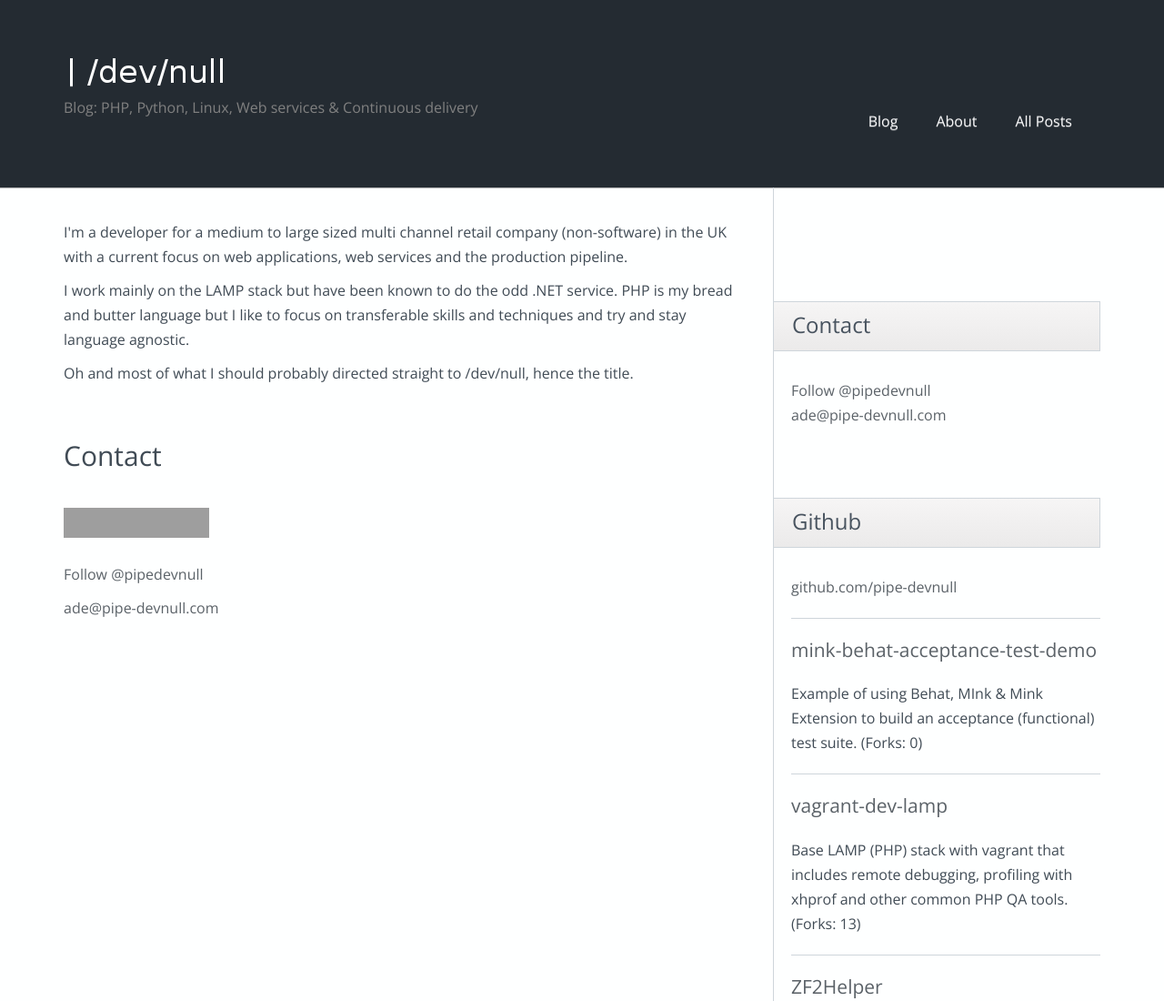
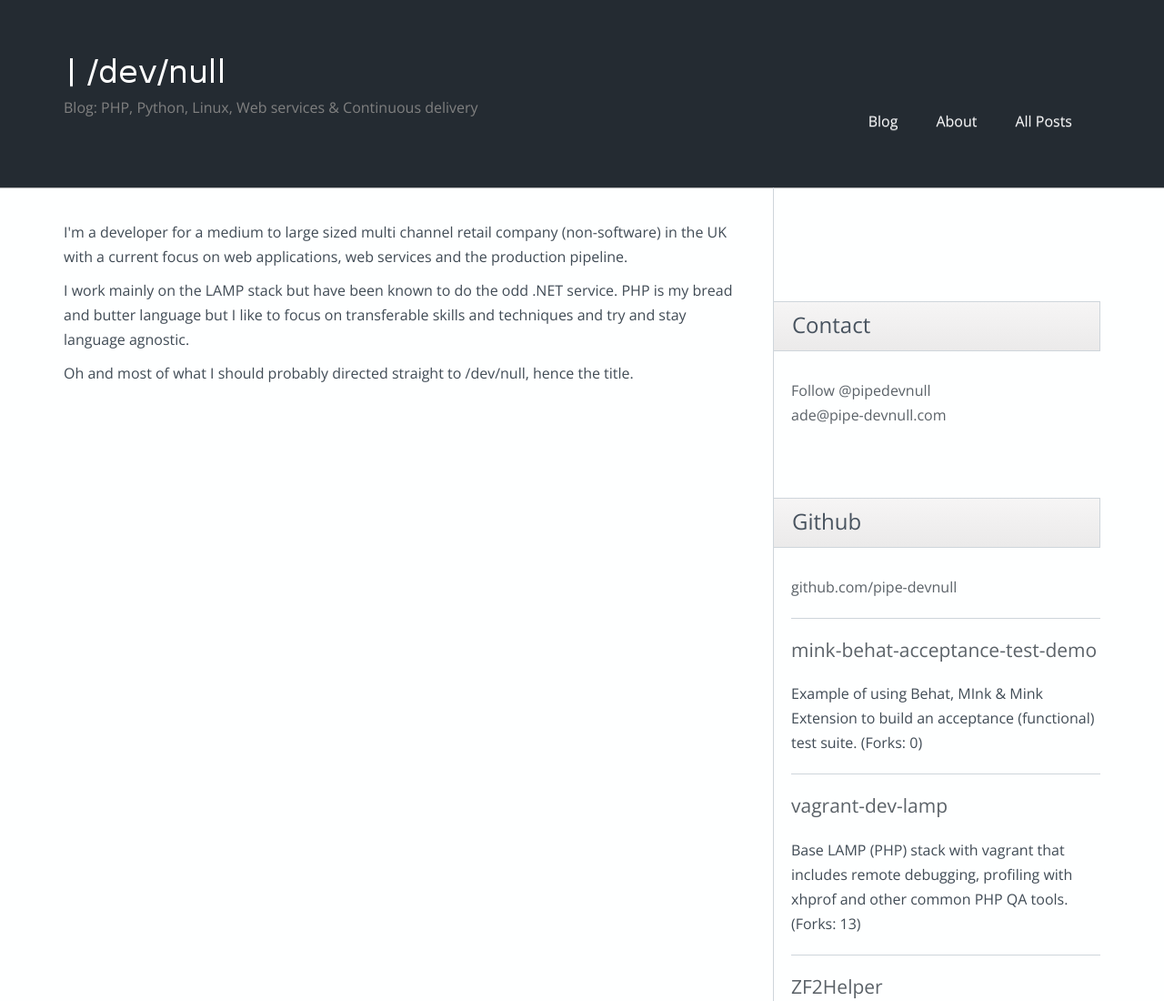
Before and after one commit to pipe-devnull/pipe-devnull.github.io, a plain HTML site: page about.html in a window 1280 px wide. Shown: the top 1100 px of the page at 91% size. Drawn offline with nearby package versions, Linux system fonts and the light colour scheme; grey boxes are pictures that could not be loaded.

Commit message:
blog build update

```diff
--- a/about.html
+++ b/about.html
@@ -105,18 +105,6 @@
 <p>Oh and most of what I should probably directed straight to /dev/null, hence the title.</p>
 
 <p><br/></p>
-
-<h2>Contact</h2>
-
-<p><a href="http://uk.linkedin.com/in/adrianbruce"><br>
-<img src="http://s.c.lnkd.licdn.com/scds/common/u/img/webpromo/btn_myprofile_160x33.png" width="160" height="33" border="0" alt="View Adrian Bruce's profile on LinkedIn">
-</a>
-<br/><br/>
-<a href="https://twitter.com/pipedevnull" class="twitter-follow-button" data-show-count="false" data-size="large">Follow @pipedevnull</a>
-<script>!function(d,s,id){var js,fjs=d.getElementsByTagName(s)[0],p=/^http:/.test(d.location)?&#39;http&#39;:&#39;https&#39;;if(!d.getElementById(id)){js=d.createElement(s);js.id=id;js.src=p+&#39;://platform.twitter.com/widgets.js&#39;;fjs.parentNode.insertBefore(js,fjs);}}(document, &#39;script&#39;, &#39;twitter-wjs&#39;);</script>
-<br/></p>
-
-<p><a href="mailto:ade@pipe-devnull.com">ade@pipe-devnull.com</a><br/><br/></p>
 
                 </div>
 
```
